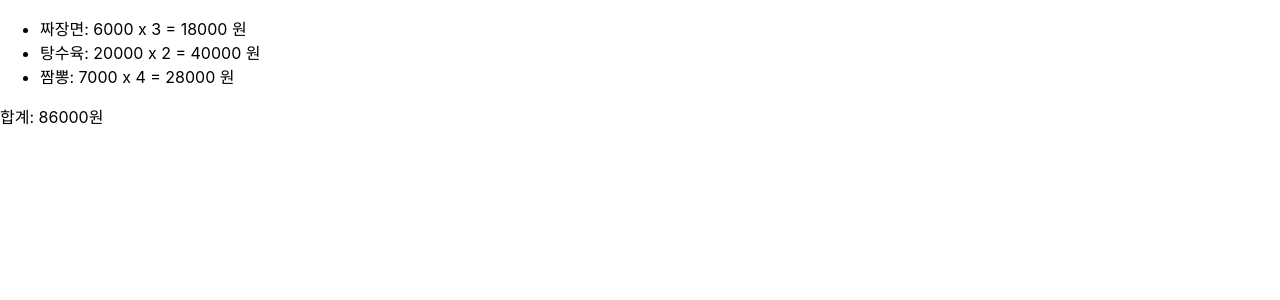
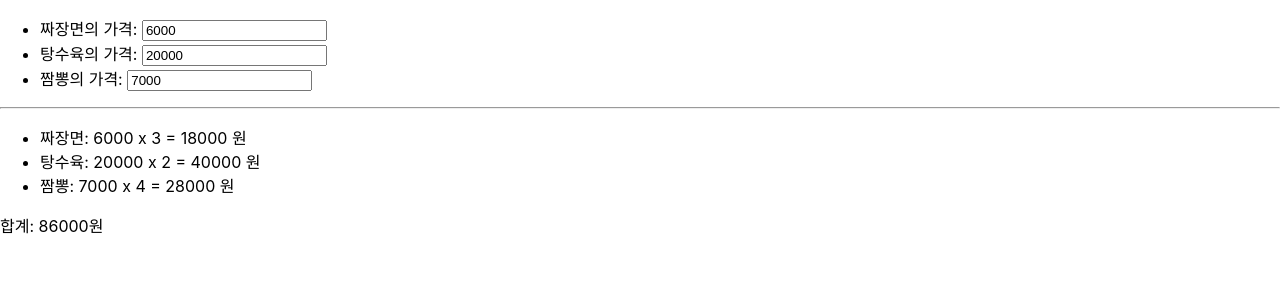
Before and after one commit to soongu/react-simple-basic, a React (Create React App) app: page / in a window 1280 px wide. Shown: the top 300 px of the page. Built offline with nearby package versions, Linux system fonts and the light colour scheme; the HTML template or start-up script is replaced by a standard one.

Commit message:
- props #2

```diff
--- /dev/null
+++ b/src/components/ItemInput.js
@@ -0,0 +1,37 @@
+import React from 'react';
+import PropTypes from 'prop-types';
+
+const ItemInput = ({ items: foodList, onChangePrice }) => {
+
+    // 텍스트 입력 요소 변경 이벤트 처리 함수
+    const handleChange = ({target}) => {
+        console.log("name : " + target.name);
+        console.log("value : " + target.value);
+
+        onChangePrice(target.name, target.value);
+    };
+
+    return (
+        <ul>
+            {/* 이벤트 처리 함수(handleChange) 지정 */}
+            {foodList.map(food => (
+                <li key={food.name}>
+                    {food.name}의 가격:{" "}
+                    <input
+                        type="text"
+                        name={food.name}
+                        value={food.price}
+                        onChange={handleChange}
+                    />
+                </li>
+            ))}
+        </ul>
+    );
+};
+
+ItemInput.propTypes = {
+    items: PropTypes.array,
+    onChangePrice: PropTypes.func
+};
+
+export default ItemInput;
--- a/src/components/ItemMain.js
+++ b/src/components/ItemMain.js
@@ -1,6 +1,7 @@
 import React, {useState} from 'react';
 import ItemList from "./ItemList";
 import ItemTotal from "./ItemTotal";
+import ItemInput from "./ItemInput";
 
 const ItemMain = () => {
 
@@ -24,10 +25,22 @@ const ItemMain = () => {
 
     const [foodList, setFoodList] = useState(foodArray);
 
+    // 이벤트 처리 함수 정의
+    const onChangePrice = (name, price) => {
+        console.log("onChangePrice name : " + name + " price : " + price);
+
+        setFoodList(foodList =>
+            foodList.map((food) =>
+                food.name === name ? { ...food, price: price } : food
+            )
+        );
+    };
 
 
     return (
         <>
+            <ItemInput items={foodList} onChangePrice={onChangePrice} />
+            <hr/>
             <ItemList items={foodList}/>
             <ItemTotal items={foodList}/>
         </>
```
